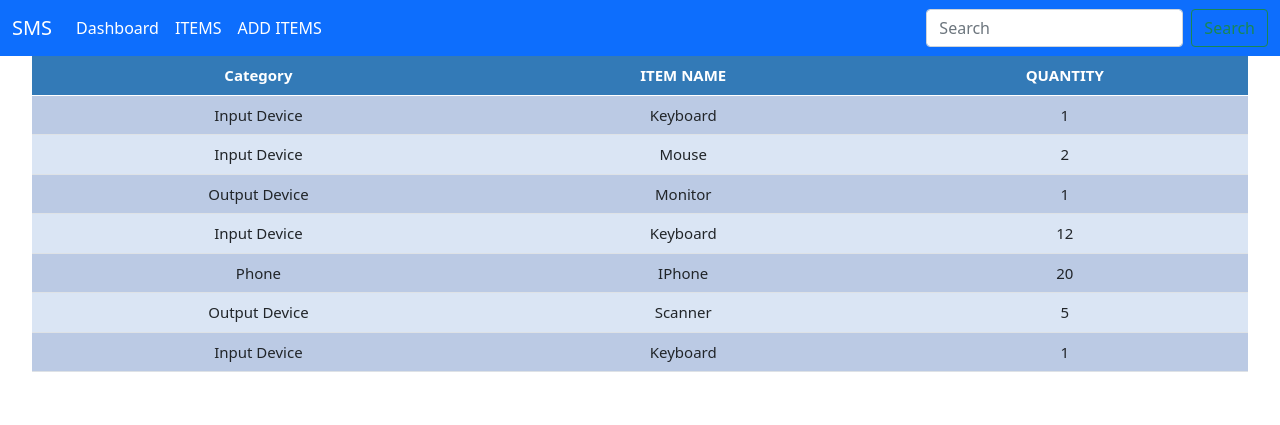
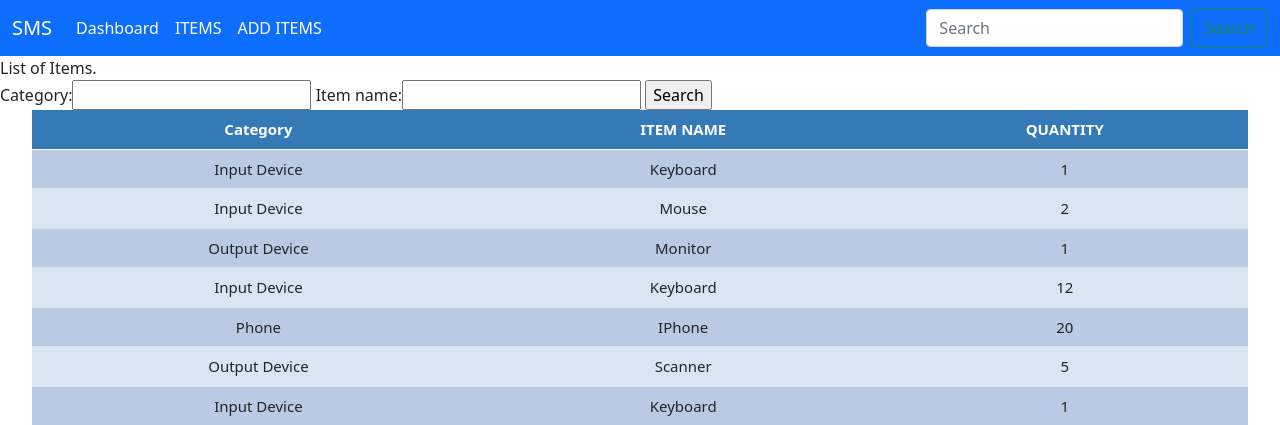
Before and after one commit to NamanJain1902/Stock-Management-System, a Django app: page /items/ in a window 1280 px wide. Shown: the top 425 px of the page. Run offline with Django 3.2, Linux system fonts and the light colour scheme; data comes from the database, SQL or seed files in the repository.

Commit message:
Search Functionality

```diff
--- a/SMS/stockmngmt/forms.py
+++ b/SMS/stockmngmt/forms.py
@@ -13,3 +13,8 @@ class StockCreateForm(forms.ModelForm):
 
   # def is_valid(self):
   #   return True
+
+class StockSearchForm(forms.ModelForm):
+  class Meta:
+    model = Stock
+    fields = ['category', 'item_name']
--- a/SMS/stockmngmt/templates/list_items.html
+++ b/SMS/stockmngmt/templates/list_items.html
@@ -40,6 +40,12 @@
 </head>
 <body>
   {% include "navbar.html" %}
+  <div class="header">{{ title }}</div>
+  <form method="POST" action="">
+    {% csrf_token %}
+    {{ form }}
+    <input type="submit" value="Search" />
+  </form>
 
   <div class="display_table">
     <!-- style="border: 5px solid black;" -->
--- a/SMS/stockmngmt/views.py
+++ b/SMS/stockmngmt/views.py
@@ -12,12 +12,23 @@ def home(request):
   return render(request, "home.html", context)
 
 def list_items(request):
+  form = StockSearchForm(request.POST or None)
   title = "List of Items."
   querySet = Stock.objects.all()
   context = {
+    "form": form,
     "title" : title,
     "querySet": querySet
   }
+
+  if request.method == 'POST':
+    querySet = Stock.objects.filter(category__icontains=form['category'].value(),
+                                    item_name__icontains=form['item_name'].value())
+    context = {
+      "form": form,
+      "title" : title,
+      "querySet": querySet
+    }
 
   return render(request, "list_items.html", context)
 
```
